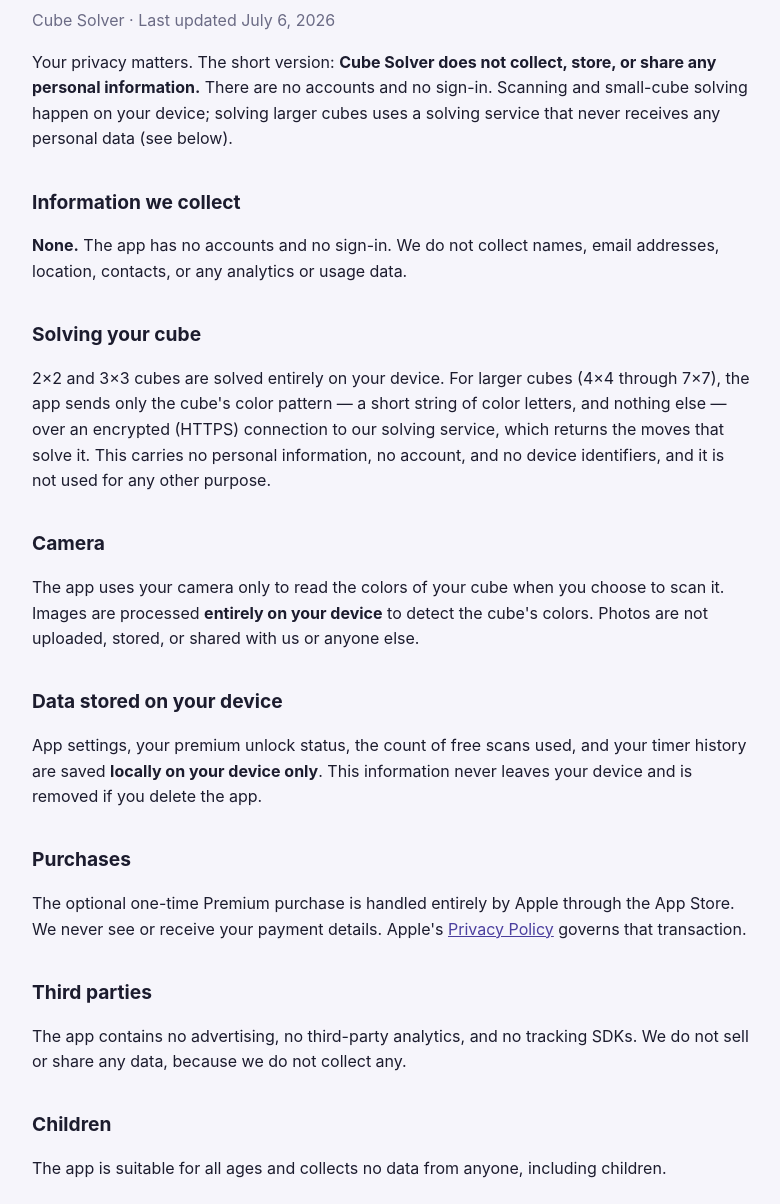
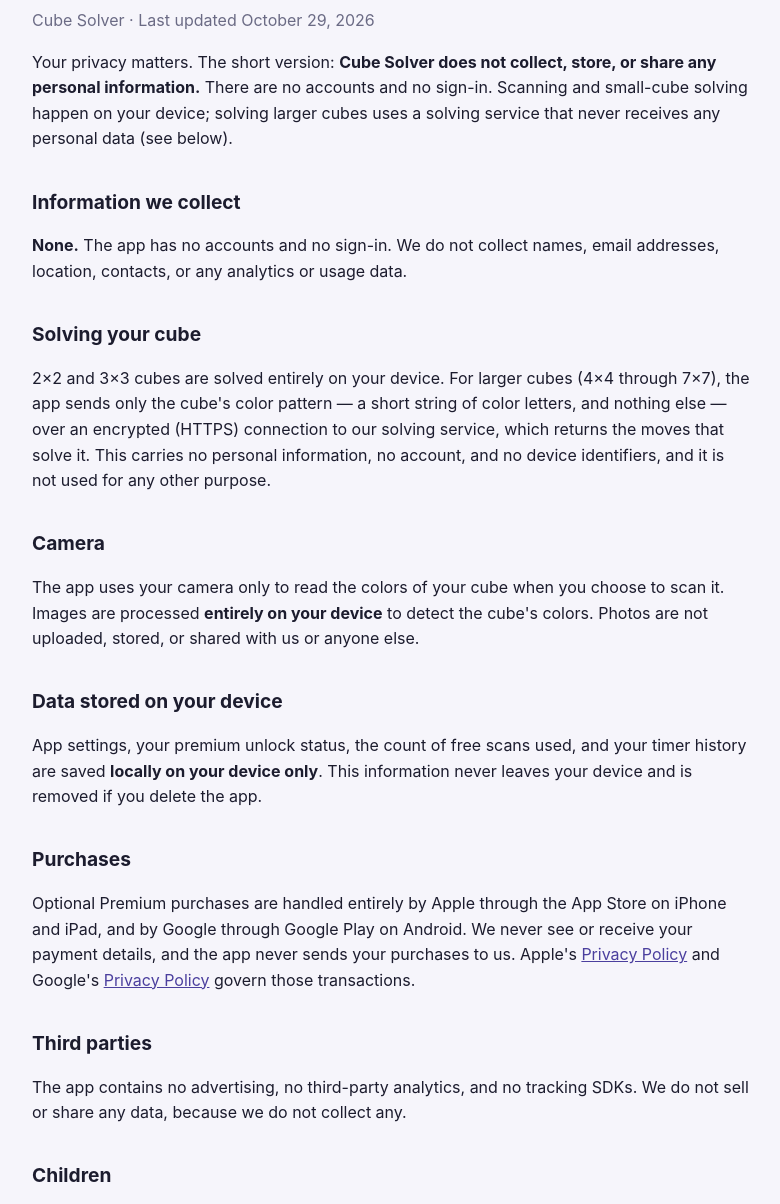
Before and after one commit to Bradenb25/cube-solver-3x3, a plain HTML site: page privacy.html in a window 1280 px wide. Shown: the part 96-1300 px from the top of the page, without its empty margins (248-1028 px from the left). Drawn offline with Linux system fonts and the light colour scheme.

Commit message:
Privacy: add Google Play purchases

```diff
--- a/privacy.html
+++ b/privacy.html
@@ -21,7 +21,7 @@
 </head>
 <body>
   <h1>Privacy Policy</h1>
-  <p class="tag">Cube Solver · Last updated July 6, 2026</p>
+  <p class="tag">Cube Solver · Last updated October 29, 2026</p>
 
   <p>Your privacy matters. The short version: <strong>Cube Solver does not collect,
   store, or share any personal information.</strong> There are no accounts and no
@@ -50,10 +50,12 @@
   never leaves your device and is removed if you delete the app.</p>
 
   <h2>Purchases</h2>
-  <p>The optional one-time Premium purchase is handled entirely by Apple through the App
-  Store. We never see or receive your payment details. Apple's
-  <a href="https://www.apple.com/legal/privacy/">Privacy Policy</a> governs that
-  transaction.</p>
+  <p>Optional Premium purchases are handled entirely by Apple through the App Store on
+  iPhone and iPad, and by Google through Google Play on Android. We never see or receive
+  your payment details, and the app never sends your purchases to us. Apple's
+  <a href="https://www.apple.com/legal/privacy/">Privacy Policy</a> and Google's
+  <a href="https://policies.google.com/privacy">Privacy Policy</a> govern those
+  transactions.</p>
 
   <h2>Third parties</h2>
   <p>The app contains no advertising, no third-party analytics, and no tracking SDKs.
```
